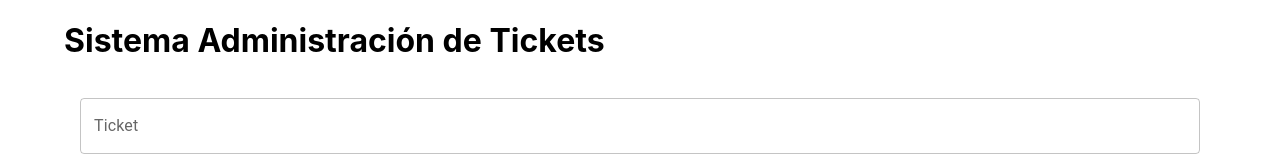
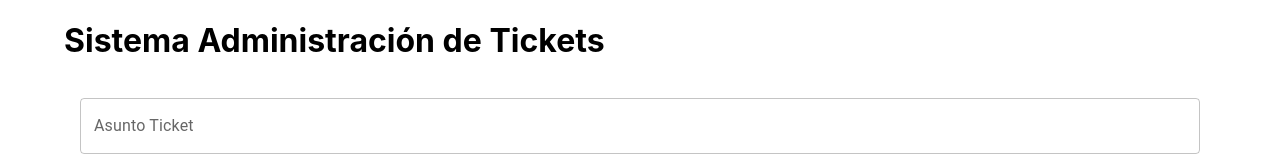
Before and after one commit to gam-c/jira-service-clone, a React (Create React App) app: page / in a window 1280 px wide. Shown: the top 168 px of the page. Built offline with nearby package versions, Linux system fonts and the light colour scheme.

Commit message:
edit changes placeholder

```diff
--- a/src/components/AddTicketForm.js
+++ b/src/components/AddTicketForm.js
@@ -35,7 +35,7 @@ const AddTicketForm = () => {
       <Grid item xs={12}>
         <TextField
           fullWidth
-          label="Ticket"
+          label="Asunto Ticket"
           value={title}
           onChange={(e) => setTitle(e.target.value)}
         />
--- a/src/components/EditTicketForm.js
+++ b/src/components/EditTicketForm.js
@@ -47,7 +47,7 @@ const EditTicketForm = ({ ticket, onClose }) => {
       </Grid>
       <Grid item xs={12}>
         <Button variant="contained" onClick={handleUpdateTicket}>
-          Update Ticket
+          Actualizar Ticket
         </Button>
       </Grid>
     </Grid>
```
